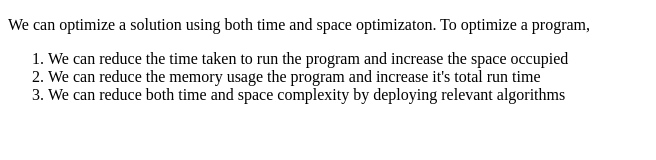
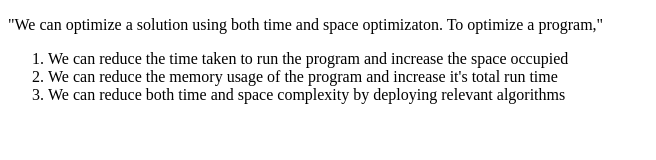
Before and after one commit to acciojob/ordered-list-practise-m-j0401, a website: page main.html in a window 1280 px wide. Shown: the whole page, without its empty margins (0-656 px from the left). Drawn offline with Linux system fonts and the light colour scheme.

Commit message:
created a submission

```diff
--- a/main.html
+++ b/main.html
@@ -9,10 +9,10 @@
 <body>
 	<!-- the entire body must be written by student -->
 	<!-- <h1>Ordered list</h1> -->
-	<p>We can optimize a solution using both time and space optimizaton. To optimize a program,</p>
+	<p>"We can optimize a solution using both time and space optimizaton. To optimize a program,"</p>
 	<ol>
 		<li>We can reduce the time taken to run the program and increase the space occupied</li>
-		<li>We can reduce the memory usage the program and increase it's total run time</li>
+		<li>We can reduce the memory usage of the program and increase it's total run time</li>
 		<li>We can reduce both time and space complexity by deploying relevant algorithms</li>
 	</ol>
     <script type="text/javascript" src="./script.js">
```
